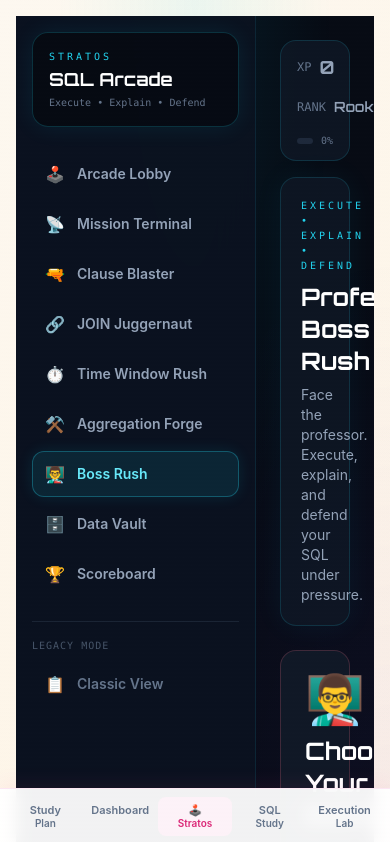
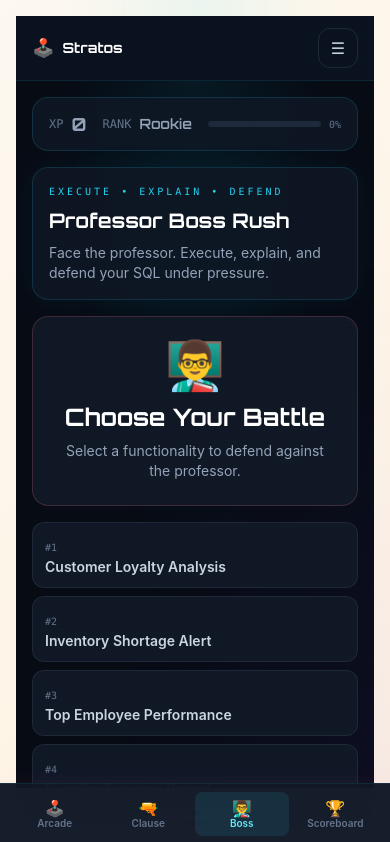
Before and after one commit to aoadenus/OralExamApp, a React (Vite) app: page /arcade/boss-rush in a window 390 px wide. Shown: the top 842 px of the page. Built offline with nearby package versions, Linux system fonts and the light colour scheme.

Commit message:
fix: make app mobile-friendly with responsive arcade layout

```diff
--- a/src/arcade/ArcadeScoreboard.tsx
+++ b/src/arcade/ArcadeScoreboard.tsx
@@ -29,7 +29,7 @@ export function ArcadeScoreboard({ navigate, progress }: { navigate: Navigate; p
     >
       <div className="space-y-6">
         {/* Stats grid */}
-        <div className="grid gap-4 sm:grid-cols-2 lg:grid-cols-4">
+        <div className="grid gap-4 grid-cols-2 lg:grid-cols-4">
           <StatBlock label="Total XP" value={arcade.xp.toString()} icon="⚡" color="text-cyan-300" />
           <StatBlock label="Rank" value={arcade.rank.rank} icon="🎖️" color="text-fuchsia-300" />
           <StatBlock label="Games Played" value={arcade.totalGamesPlayed.toString()} icon="🎮" color="text-emerald-300" />
--- a/src/arcade/ArcadeShell.tsx
+++ b/src/arcade/ArcadeShell.tsx
@@ -1,4 +1,4 @@
-import { type ReactNode } from 'react';
+import { type ReactNode, useState } from 'react';
 import type { ArcadeZone } from './arcade-types';
 
 type Navigate = (path: string) => void;
@@ -15,38 +15,20 @@ const navZones: Array<{ zone: ArcadeZone; label: string; path: string; icon: str
   { zone: 'scoreboard', label: 'Scoreboard', path: '/arcade/scoreboard', icon: '🏆' },
 ];
 
-export function ArcadeShell({
-  title,
-  subtitle,
-  activeZone,
-  navigate,
-  children,
-  scoreBar,
-}: {
-  title: string;
-  subtitle?: string;
-  activeZone?: ArcadeZone;
-  navigate: Navigate;
-  children: ReactNode;
-  scoreBar?: ReactNode;
-}) {
+const mobileBottomNavZones = navZones.filter((z) =>
+  ['lobby', 'clause-blaster', 'boss-rush', 'scoreboard'].includes(z.zone)
+);
+
+function NavContent({ activeZone, navigate, onNavClick }: { activeZone?: ArcadeZone; navigate: Navigate; onNavClick?: () => void }) {
+  const handleNav = (path: string) => {
+    navigate(path);
+    onNavClick?.();
+  };
   return (
-    <div className="min-h-screen bg-[#070B14] text-slate-100 relative overflow-hidden">
-      {/* CRT scanline overlay */}
-      <div className="pointer-events-none fixed inset-0 z-50 opacity-[0.04] bg-[repeating-linear-gradient(0deg,transparent,transparent_2px,rgba(255,255,255,0.15)_2px,rgba(255,255,255,0.15)_4px)]" />
-      {/* Ambient glow */}
-      <div className="pointer-events-none fixed inset-0 bg-[radial-gradient(ellipse_at_top,rgba(0,229,255,0.07),transparent_50%),radial-gradient(ellipse_at_bottom_right,rgba(124,77,255,0.06),transparent_50%)]" />
-
-      <div className="relative z-10 grid min-h-screen grid-cols-[240px_1fr]">
-        {/* Arcade Nav Rail */}
-        <aside className="sticky top-0 h-screen overflow-y-auto border-r border-cyan-400/10 bg-[#0B1220]/95 p-4 backdrop-blur-xl">
-          <button onClick={() => navigate('/arcade')} className="mb-6 w-full rounded-2xl border border-cyan-400/20 bg-black/40 p-4 text-left shadow-[0_0_25px_rgba(0,229,255,0.08)] hover:border-cyan-400/40 transition-colors">
-            <p className="font-mono text-[10px] uppercase tracking-[0.3em] text-cyan-400">
-              Stratos
-            </p>
-            <h1 className="mt-1 font-['Orbitron'] text-lg font-bold text-white leading-tight">
-              SQL Arcade
-            </h1>
+    <>
+      <button onClick={() => handleNav('/arcade')} className="mb-6 w-full rounded-2xl border border-cyan-400/20 bg-black/40 p-4 text-left shadow-[0_0_25px_rgba(0,229,255,0.08)] hover:border-cyan-400/40 transition-colors">
+        <p className="font-mono text-[10px] uppercase tracking-[0.3em] text-cyan-400">Stratos</p>
+        <h1 className="mt-1 font-['Orbitron'] text-lg font-bold text-white leading-tight">SQL Arcade</h1>
         <p className="mt-1 font-mono text-[10px] text-slate-500">Execute • Explain • Defend</p>
       </button>
 
@@ -56,7 +38,7 @@ export function ArcadeShell({
           return (
             <button
               key={item.zone}
-                  onClick={() => navigate(item.path)}
+              onClick={() => handleNav(item.path)}
               className={`flex w-full items-center gap-3 rounded-xl px-3 py-2.5 text-left text-sm transition-all duration-200 ${
                 active
                   ? 'border border-cyan-400/30 bg-cyan-400/10 text-cyan-300 shadow-[0_0_15px_rgba(0,229,255,0.1)]'
@@ -73,24 +55,81 @@ export function ArcadeShell({
       <div className="mt-6 border-t border-slate-700/40 pt-4">
         <p className="mb-2 font-mono text-[10px] uppercase tracking-widest text-slate-600">Legacy Mode</p>
         <button
-              onClick={() => navigate('/')}
+          onClick={() => handleNav('/')}
           className="flex w-full items-center gap-3 rounded-xl border border-transparent px-3 py-2.5 text-left text-sm text-slate-500 hover:border-slate-700/50 hover:bg-slate-800/40 hover:text-slate-300 transition-all"
         >
           <span className="text-base">📋</span>
           <span className="font-semibold">Classic View</span>
         </button>
       </div>
+    </>
+  );
+}
+
+export function ArcadeShell({
+  title,
+  subtitle,
+  activeZone,
+  navigate,
+  children,
+  scoreBar,
+}: {
+  title: string;
+  subtitle?: string;
+  activeZone?: ArcadeZone;
+  navigate: Navigate;
+  children: ReactNode;
+  scoreBar?: ReactNode;
+}) {
+  const [mobileMenuOpen, setMobileMenuOpen] = useState(false);
+
+  return (
+    <div className="min-h-screen bg-[#070B14] text-slate-100 relative overflow-hidden">
+      {/* CRT scanline overlay */}
+      <div className="pointer-events-none fixed inset-0 z-50 opacity-[0.04] bg-[repeating-linear-gradient(0deg,transparent,transparent_2px,rgba(255,255,255,0.15)_2px,rgba(255,255,255,0.15)_4px)]" />
+      {/* Ambient glow */}
+      <div className="pointer-events-none fixed inset-0 bg-[radial-gradient(ellipse_at_top,rgba(0,229,255,0.07),transparent_50%),radial-gradient(ellipse_at_bottom_right,rgba(124,77,255,0.06),transparent_50%)]" />
+
+      {/* Mobile top bar */}
+      <div className="sticky top-0 z-40 flex items-center justify-between border-b border-cyan-400/10 bg-[#0B1220]/95 px-4 py-3 backdrop-blur-xl lg:hidden">
+        <button onClick={() => navigate('/arcade')} className="flex items-center gap-2">
+          <span className="text-lg">🕹️</span>
+          <span className="font-['Orbitron'] text-sm font-bold text-white">Stratos</span>
+        </button>
+        <button
+          onClick={() => setMobileMenuOpen(!mobileMenuOpen)}
+          className="flex h-10 w-10 items-center justify-center rounded-xl border border-slate-700/50 text-slate-300 hover:bg-slate-800/50 transition-colors"
+          aria-label="Toggle menu"
+        >
+          {mobileMenuOpen ? '✕' : '☰'}
+        </button>
+      </div>
+
+      {/* Mobile slide-out menu */}
+      {mobileMenuOpen && (
+        <>
+          <div className="fixed inset-0 z-40 bg-black/60 lg:hidden" onClick={() => setMobileMenuOpen(false)} />
+          <aside className="fixed inset-y-0 left-0 z-40 w-72 overflow-y-auto bg-[#0B1220] p-4 shadow-2xl lg:hidden">
+            <NavContent activeZone={activeZone} navigate={navigate} onNavClick={() => setMobileMenuOpen(false)} />
+          </aside>
+        </>
+      )}
+
+      <div className="relative z-10 flex min-h-screen">
+        {/* Desktop sidebar */}
+        <aside className="sticky top-0 hidden h-screen w-60 shrink-0 overflow-y-auto border-r border-cyan-400/10 bg-[#0B1220]/95 p-4 backdrop-blur-xl lg:block">
+          <NavContent activeZone={activeZone} navigate={navigate} />
         </aside>
 
         {/* Main Content */}
-        <main className="min-w-0 overflow-x-hidden p-6 md:p-8">
+        <main className="min-w-0 flex-1 overflow-x-hidden p-4 pb-24 sm:p-5 md:p-6 lg:p-8 lg:pb-8">
           {scoreBar && <div className="mb-4">{scoreBar}</div>}
 
-          <header className="mb-6 rounded-2xl border border-cyan-400/15 bg-[#101826]/80 p-5 shadow-[0_0_30px_rgba(0,229,255,0.06)]">
+          <header className="mb-4 rounded-2xl border border-cyan-400/15 bg-[#101826]/80 p-4 shadow-[0_0_30px_rgba(0,229,255,0.06)] sm:mb-6 sm:p-5">
             <p className="font-mono text-[10px] uppercase tracking-[0.3em] text-cyan-400">
               Execute • Explain • Defend
             </p>
-            <h2 className="mt-2 font-['Orbitron'] text-2xl font-bold text-white md:text-3xl">{title}</h2>
+            <h2 className="mt-2 font-['Orbitron'] text-xl font-bold text-white sm:text-2xl md:text-3xl">{title}</h2>
             {subtitle && (
               <p className="mt-2 max-w-3xl text-sm text-slate-400">{subtitle}</p>
             )}
@@ -99,6 +138,28 @@ export function ArcadeShell({
           {children}
         </main>
       </div>
+
+      {/* Mobile bottom nav */}
+      <nav
+        aria-label="Arcade mobile navigation"
+        className="fixed inset-x-0 bottom-0 z-30 grid grid-cols-4 border-t border-cyan-400/10 bg-[#0B1220]/95 px-2 py-2 backdrop-blur-xl lg:hidden"
+      >
+        {mobileBottomNavZones.map((item) => {
+          const active = activeZone === item.zone;
+          return (
+            <button
+              key={item.zone}
+              onClick={() => navigate(item.path)}
+              className={`flex flex-col items-center gap-0.5 rounded-lg px-1 py-2 text-[10px] font-semibold transition-colors ${
+                active ? 'bg-cyan-400/10 text-cyan-300' : 'text-slate-500'
+              }`}
+            >
+              <span className="text-base leading-none">{item.icon}</span>
+              <span className="leading-none">{item.label.split(' ')[0]}</span>
+            </button>
+          );
+        })}
+      </nav>
     </div>
   );
 }
--- a/src/arcade/games/ClauseBlaster.tsx
+++ b/src/arcade/games/ClauseBlaster.tsx
@@ -243,7 +243,7 @@ export function ClauseBlasterGame({ navigate, progress }: { navigate: Navigate;
           </div>
 
           {/* Battle area */}
-          <div className="relative h-[400px] overflow-hidden rounded-2xl border border-slate-700/40 bg-[#0D1117]">
+          <div className="relative h-[300px] sm:h-[400px] overflow-hidden rounded-2xl border border-slate-700/40 bg-[#0D1117]">
             <div className="absolute inset-0 bg-[linear-gradient(rgba(0,229,255,0.03)_1px,transparent_1px),linear-gradient(90deg,rgba(0,229,255,0.03)_1px,transparent_1px)] bg-[size:40px_40px]" />
             <AnimatePresence>
               {enemies.filter((e) => e.status === 'falling').map((enemy) => (
--- a/src/arcade/games/TimeWindowRush.tsx
+++ b/src/arcade/games/TimeWindowRush.tsx
@@ -174,7 +174,7 @@ export function TimeWindowRushGame({ navigate, progress }: { navigate: Navigate;
             <p className="mt-2 font-['Orbitron'] text-lg font-bold text-white">{currentPrompt.text}</p>
           </div>
 
-          <div className="grid gap-3 sm:grid-cols-5">
+          <div className="grid gap-2 grid-cols-3 sm:grid-cols-5">
             {lanes.map((lane) => {
               const isSelected = selectedLane === lane.id;
               const isCorrect = lane.id === currentPrompt.correctLaneId;
```
Lines whose indentation alone changed are shown as unchanged.
